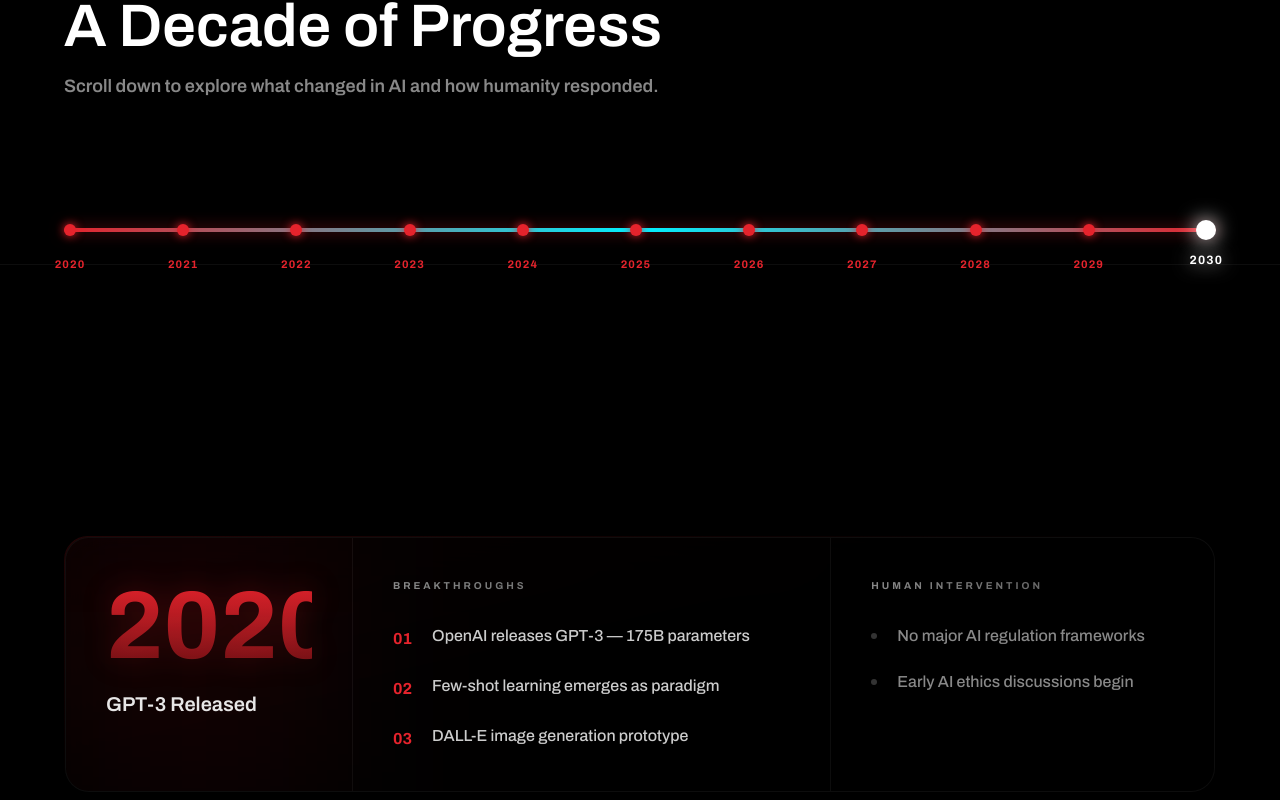
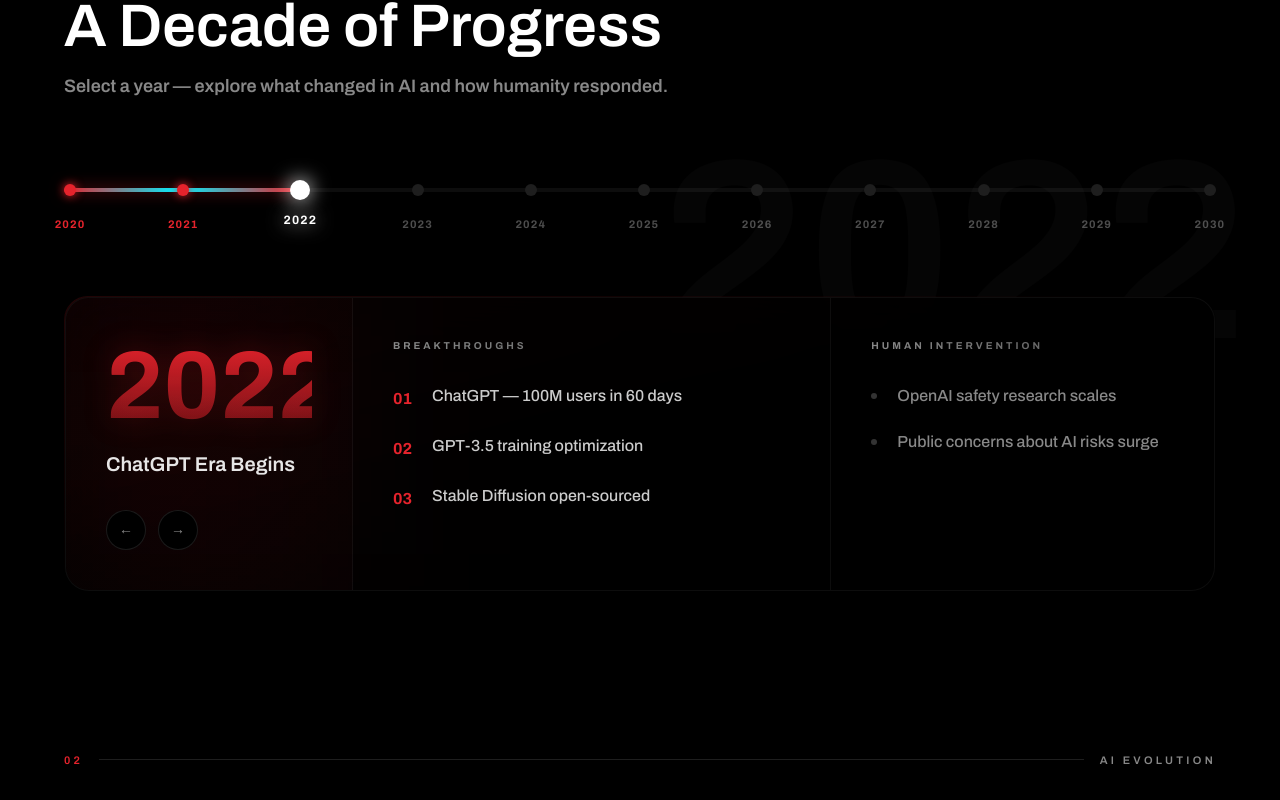
Before and after one commit to somapujith/Anthill-article, a React (Vite) app: page / in a window 1280 px wide. Shown: the part 1140-1940 px from the top of the page. Built offline with nearby package versions, Linux system fonts and the light colour scheme.

Commit message:
Revert "Implement advanced Awwwards-level creative features (Scrollytelling, Decrypt Text, Audio, Scroll Reveal Quote)"
This reverts commit ddd0c890d80e65d6fd936d15b26dcd71f75754c4.

```diff
--- a/src/App.jsx
+++ b/src/App.jsx
@@ -1,4 +1,3 @@
-import { useState } from 'react'
 import Hero from './components/Hero'
 import Timeline from './components/Timeline'
 import AIEvolution from './components/AIEvolution'
@@ -11,30 +10,12 @@
 
 import ScrollProgress from './components/ScrollProgress'
 import NoiseBackground from './components/NoiseBackground'
-import { toggleAudio, getAudioState } from './utils/audio'
 
 export default function App() {
-  const [audioEnabled, setAudioEnabled] = useState(false)
-
-  const handleToggleAudio = () => {
-    setAudioEnabled(toggleAudio())
-  }
   return (
     <div className="bg-ant-black text-white font-archivo">
       <NoiseBackground />
       <ScrollProgress />
-
-      <button
-        onClick={handleToggleAudio}
-        className="fixed top-6 right-6 md:top-10 md:right-10 z-[100] w-10 h-10 rounded-full border border-white/20 bg-black/50 backdrop-blur-md flex items-center justify-center text-xs font-bold transition-all duration-300 hover:border-ant-red hover:shadow-[0_0_15px_rgba(229,35,44,0.5)]"
-      >
-        {audioEnabled ? (
-          <span className="text-ant-cyan">ON</span>
-        ) : (
-          <span className="text-white/50">OFF</span>
-        )}
-      </button>
-
       <Hero />
       <Timeline />
       <AIEvolution />
--- a/src/components/DecryptText.jsx
+++ /dev/null
@@ -1,48 +0,0 @@
-import { useState, useEffect, useRef } from 'react';
-import { motion, useInView } from 'framer-motion';
-
-const chars = 'ABCDEFGHIJKLMNOPQRSTUVWXYZ0123456789!@#$%^&*()_+{}[]|:;"<>,.?/';
-
-export default function DecryptText({ text, className = '', duration = 1000 }) {
-  const [displayText, setDisplayText] = useState('');
-  const ref = useRef(null);
-  const isInView = useInView(ref, { once: true, margin: "-10%" });
-  const hasStarted = useRef(false);
-
-  useEffect(() => {
-    if (!isInView || hasStarted.current) return;
-    hasStarted.current = true;
-
-    let iteration = 0;
-    const maxIterations = text.length;
-    const intervalTime = duration / maxIterations;
-
-    const interval = setInterval(() => {
-      setDisplayText((prev) => {
-        return text
-          .split('')
-          .map((letter, index) => {
-            if (index < iteration) {
-              return text[index];
-            }
-            return chars[Math.floor(Math.random() * chars.length)];
-          })
-          .join('');
-      });
-
-      if (iteration >= text.length) {
-        clearInterval(interval);
-      }
-
-      iteration += 1 / 3; // slows down the reveal slightly for visual effect
-    }, intervalTime);
-
-    return () => clearInterval(interval);
-  }, [isInView, text, duration]);
-
-  return (
-    <span ref={ref} className={`font-mono ${className}`}>
-      {isInView ? displayText : ''}
-    </span>
-  );
-}
--- a/src/components/FuturePredictions.jsx
+++ b/src/components/FuturePredictions.jsx
@@ -1,6 +1,5 @@
 import { useState } from 'react'
 import { motion, AnimatePresence } from 'framer-motion'
-import DecryptText from './DecryptText'
 
 const predictions = [
   { year: 2025, title: 'Near-Human Reasoning', description: 'AI systems match expert-level reasoning in specialized domains. Bar exams, medical diagnosis, code review.', probability: 85, impact: 'High', impactColor: 'text-white' },
@@ -62,7 +61,7 @@
                         exit={{ opacity: 0, height: 0 }}
                         className="text-white/60 text-sm font-medium mt-2 leading-relaxed relative z-10"
                       >
-                        <DecryptText text={pred.description} />
+                        {pred.description}
                       </motion.p>
                     )}
                   </AnimatePresence>
@@ -135,7 +134,7 @@
                         className="flex gap-5 group/item cursor-default"
                       >
                         <span className="text-ant-red font-bold shrink-0 mt-0.5 group-hover/item:text-white transition-colors duration-300 text-lg">0{i + 1}</span>
-                        <DecryptText text={point} className="text-white/80 font-medium leading-snug group-hover/item:text-white transition-colors duration-300" />
+                        <span className="text-white/80 font-medium leading-snug group-hover/item:text-white transition-colors duration-300">{point}</span>
                       </motion.div>
                     ))}
                   </div>
--- a/src/components/Impact.jsx
+++ b/src/components/Impact.jsx
@@ -1,5 +1,5 @@
-import { useState, useRef } from 'react'
-import { motion, AnimatePresence, useScroll, useTransform } from 'framer-motion'
+import { useState } from 'react'
+import { motion, AnimatePresence } from 'framer-motion'
 
 const impacts = {
   positive: [
@@ -28,8 +28,6 @@
     <section id="impact" className="bg-ant-black">
       <div className="px-8 md:px-16 pt-24 pb-16">
         <SectionHeader index="06" title="Impact & Risks" subtitle={"The Dual Nature\nof AI"} description="Tremendous benefits and serious risks exist in the same system." />
-
-        <ScrollRevealQuote />
 
         {/* toggle */}
         <div className="flex gap-2 p-1.5 bg-[#000000]/80 backdrop-blur-xl border border-white/10 rounded-full mb-16 w-fit shadow-xl relative z-10">
@@ -139,32 +137,3 @@
     </div>
   )
 }
-
-function ScrollRevealQuote() {
-  const container = useRef(null)
-  const { scrollYProgress } = useScroll({
-    target: container,
-    offset: ["start center", "end center"]
-  })
-
-  const words = "The greatest challenge of our decade is not just building artificial intelligence, but ensuring it remains fundamentally aligned with human flourishing and societal well-being.".split(" ")
-
-  return (
-    <div ref={container} className="py-24 mb-16 border-y border-white/5 bg-gradient-to-r from-transparent via-white/[0.01] to-transparent">
-      <p className="text-3xl md:text-5xl lg:text-6xl font-bold leading-[1.1] max-w-5xl flex flex-wrap gap-x-3 gap-y-2 lg:gap-x-4 lg:gap-y-4">
-        {words.map((word, i) => {
-          const start = i / words.length
-          const end = start + (1 / words.length)
-          const opacity = useTransform(scrollYProgress, [start, end], [0.15, 1])
-          const color = useTransform(scrollYProgress, [start, end], ["#ffffff33", "#ffffff"])
-
-          return (
-            <motion.span key={i} style={{ opacity, color }}>
-              {word}
-            </motion.span>
-          )
-        })}
-      </p>
-    </div>
-  )
-}
--- a/src/components/Interactive.jsx
+++ b/src/components/Interactive.jsx
@@ -1,6 +1,5 @@
 import { useState } from 'react'
 import { motion, AnimatePresence } from 'framer-motion'
-import { playGlitchSound, playHoverSound } from '../utils/audio'
 
 const getImpact = (level) => {
   if (level < 20) return { title: 'Uncontrolled Explosion', tag: 'Critical Risk', tagRed: true, outcomes: ['Rapid, unpredictable AI advancement', 'High probability of misalignment events', 'Massive unmanaged economic disruption', 'Surveillance and misuse maximized', 'AGI emergence possible by 2028', 'Outcome: uncertain, potentially catastrophic'] }
--- a/src/components/Timeline.jsx
+++ b/src/components/Timeline.jsx
@@ -1,6 +1,5 @@
-import { useState, useRef, useEffect } from 'react'
-import { motion, useInView } from 'framer-motion'
-import { playHoverSound, playClickSound } from '../utils/audio'
+import { useState } from 'react'
+import { motion, AnimatePresence } from 'framer-motion'
 
 const timelineData = [
   { year: 2020, title: 'GPT-3 Released', color: '#333', breakthroughs: ['OpenAI releases GPT-3 — 175B parameters', 'Few-shot learning emerges as paradigm', 'DALL-E image generation prototype'], intervention: ['No major AI regulation frameworks', 'Early AI ethics discussions begin'] },
@@ -16,84 +15,23 @@
   { year: 2030, title: 'New Era', color: '#e5232c', breakthroughs: ['AGI possibility high', 'Human civilization transforms', 'New intelligence paradigm begins'], intervention: ['Humanity-AI alignment critical', 'Global AI governance essential', 'Decisions made now echo for generations'] }
 ]
 
-function TimelinePanel({ item, onVisible }) {
-  const ref = useRef(null)
-  const isInView = useInView(ref, { margin: "-50% 0px -50% 0px" })
-
-  useEffect(() => {
-    if (isInView) onVisible(item.year)
-  }, [isInView, item.year, onVisible])
-
-  return (
-    <div ref={ref} id={`year-${item.year}`} className="min-h-screen flex flex-col justify-center py-20 relative group">
-      <div className="absolute right-0 top-1/2 -translate-y-1/2 text-[15vw] font-semibold text-white/[0.015] select-none pointer-events-none leading-none pr-8">
-        {item.year}
-      </div>
-      <div className="relative rounded-3xl overflow-hidden p-[1px] group z-10 max-w-6xl mx-auto w-full">
-        <div className="absolute inset-0 bg-gradient-to-br from-ant-red/30 via-transparent to-transparent opacity-50 group-hover:opacity-100 transition-opacity duration-1000" />
-        <div className="grid md:grid-cols-12 gap-0 relative bg-[#000000]/80 backdrop-blur-xl border border-white/5 rounded-3xl overflow-hidden shadow-2xl">
-          {/* Glowing orbital dot effect */}
-          <div className="absolute top-0 left-0 w-64 h-64 bg-ant-red/10 blur-[100px] pointer-events-none" />
-
-          {/* year column */}
-          <div className="md:col-span-3 p-10 border-b md:border-b-0 md:border-r border-white/5 flex flex-col justify-between relative z-10"
-            style={{ background: `linear-gradient(135deg, rgba(0,0,0,0) 0%, ${item.color}11 100%)` }}
-          >
-            <div>
-              <p className="text-[clamp(4rem,8vw,6rem)] font-bold text-transparent bg-clip-text bg-gradient-to-b from-ant-red to-ant-red/40 leading-none mb-4 drop-shadow-[0_0_15px_rgba(229,35,44,0.3)]">{item.year}</p>
-              <p className="text-xl font-semibold text-white/90">{item.title}</p>
-            </div>
-          </div>
-
-          {/* breakthroughs */}
-          <div className="md:col-span-5 p-10 border-b md:border-b-0 md:border-r border-white/5 relative z-10 bg-black/20">
-            <p className="text-[10px] font-bold tracking-[0.3em] text-transparent bg-clip-text bg-gradient-to-r from-ant-muted to-white/30 uppercase mb-8">Breakthroughs</p>
-            <ul className="space-y-6">
-              {item.breakthroughs.map((bt, i) => (
-                <li key={i} className="flex gap-5 group/item cursor-default">
-                  <span className="text-ant-red font-bold shrink-0 mt-0.5 group-hover/item:text-white transition-colors duration-300">0{i + 1}</span>
-                  <span className="text-white/80 font-medium leading-snug group-hover/item:text-white transition-colors duration-300">{bt}</span>
-                </li>
-              ))}
-            </ul>
-          </div>
-
-          {/* intervention */}
-          <div className="md:col-span-4 p-10 relative z-10 bg-black/40">
-            <p className="text-[10px] font-bold tracking-[0.3em] text-transparent bg-clip-text bg-gradient-to-r from-ant-muted to-white/30 uppercase mb-8">Human Intervention</p>
-            <ul className="space-y-6">
-              {item.intervention.map((intv, i) => (
-                <li key={i} className="flex gap-5 group/item cursor-default">
-                  <span className="w-1.5 h-1.5 rounded-full bg-white/20 shrink-0 mt-2 group-hover/item:bg-ant-red transition-colors duration-300" />
-                  <span className="text-ant-muted font-medium leading-snug group-hover/item:text-white/80 transition-colors duration-300">{intv}</span>
-                </li>
-              ))}
-            </ul>
-          </div>
-        </div>
-      </div>
-    </div>
-  )
-}
-
 export default function Timeline() {
   const [selected, setSelected] = useState(2022)
+  const current = timelineData.find(d => d.year === selected)
   const idx = timelineData.findIndex(d => d.year === selected)
-
-  const scrollToYear = (year) => {
-    const el = document.getElementById(`year-${year}`)
-    if (el) el.scrollIntoView({ behavior: 'smooth', block: 'center' })
-  }
 
   return (
     <section id="timeline" className="bg-ant-black relative overflow-hidden">
-      <div className="px-8 md:px-16 pt-24 pb-8 relative z-20">
-        <SectionHeader index="01" title="Timeline" subtitle="A Decade of Progress" description="Scroll down to explore what changed in AI and how humanity responded." />
+      {/* large year watermark */}
+      <div className="absolute right-0 top-1/2 -translate-y-1/2 text-[20vw] font-semibold text-white/[0.02] select-none pointer-events-none leading-none pr-8">
+        {selected}
       </div>
 
-      {/* Sticky horizontal year scrubber */}
-      <div className="sticky top-0 z-50 bg-[#000000]/80 backdrop-blur-xl border-b border-white/5 px-8 md:px-16 py-6 shadow-2xl">
-        <div className="relative max-w-6xl mx-auto">
+      <div className="px-8 md:px-16 pt-24 pb-16 relative z-10">
+        <SectionHeader index="01" title="Timeline" subtitle="A Decade of Progress" description="Select a year — explore what changed in AI and how humanity responded." />
+
+        {/* horizontal year scrubber */}
+        <div className="relative mb-20 py-4">
           {/* progress track */}
           <div className="absolute top-1/2 left-0 w-full h-1 bg-white/5 -translate-y-1/2 rounded-full overflow-hidden" />
           <motion.div
@@ -106,8 +44,7 @@
             {timelineData.map((item, i) => (
               <button
                 key={item.year}
-                onClick={() => { playClickSound(); scrollToYear(item.year); }}
-                onMouseEnter={playHoverSound}
+                onClick={() => setSelected(item.year)}
                 className="flex flex-col items-center gap-4 group relative"
               >
                 <motion.div
@@ -126,13 +63,104 @@
             ))}
           </div>
         </div>
-      </div>
 
-      {/* Content Panels mapped vertically */}
-      <div className="px-8 md:px-16 relative z-10 pb-32">
-        {timelineData.map(item => (
-          <TimelinePanel key={item.year} item={item} onVisible={setSelected} />
-        ))}
+        {/* mobile year pills */}
+        <div className="flex gap-2 overflow-x-auto pb-4 mb-12 md:hidden">
+          {timelineData.map((item) => (
+            <button
+              key={item.year}
+              onClick={() => setSelected(item.year)}
+              className={`flex-shrink-0 px-4 py-2 text-xs font-semibold border transition-colors ${selected === item.year ? 'bg-ant-red border-ant-red text-white' : 'border-ant-border text-ant-muted'}`}
+            >
+              {item.year}
+            </button>
+          ))}
+        </div>
+
+        {/* content panel */}
+        <AnimatePresence mode="wait">
+          {current && (
+            <motion.div
+              key={current.year}
+              initial={{ opacity: 0, y: 24 }}
+              animate={{ opacity: 1, y: 0 }}
+              exit={{ opacity: 0, y: -24 }}
+              transition={{ duration: 0.3, ease: [0.22, 1, 0.36, 1] }}
+            >
+              <div className="relative rounded-3xl overflow-hidden p-[1px] group">
+                <div className="absolute inset-0 bg-gradient-to-br from-ant-red/30 via-transparent to-transparent opacity-50 group-hover:opacity-100 transition-opacity duration-1000" />
+                <div className="grid md:grid-cols-12 gap-0 relative bg-[#000000]/80 backdrop-blur-xl border border-white/5 rounded-3xl overflow-hidden shadow-2xl">
+                  {/* Glowing orbital dot effect */}
+                  <div className="absolute top-0 left-0 w-64 h-64 bg-ant-red/10 blur-[100px] pointer-events-none" />
+
+                  {/* year column */}
+                  <div className="md:col-span-3 p-10 border-b md:border-b-0 md:border-r border-white/5 flex flex-col justify-between relative z-10"
+                    style={{ background: `linear-gradient(135deg, rgba(0,0,0,0) 0%, ${current.color}11 100%)` }}
+                  >
+                    <div>
+                      <p className="text-[clamp(4rem,8vw,6rem)] font-bold text-transparent bg-clip-text bg-gradient-to-b from-ant-red to-ant-red/40 leading-none mb-4 drop-shadow-[0_0_15px_rgba(229,35,44,0.3)]">{current.year}</p>
+                      <p className="text-xl font-semibold text-white/90">{current.title}</p>
+                    </div>
+                    <div className="mt-8 hidden md:block">
+                      <div className="flex gap-3">
+                        <button
+                          onClick={() => setSelected(Math.max(2020, selected - 1))}
+                          className="w-10 h-10 rounded-full border border-white/10 flex items-center justify-center bg-[#000000] text-ant-muted text-sm hover:border-ant-red/50 hover:text-ant-red hover:shadow-[0_0_15px_rgba(229,35,44,0.3)] transition-all duration-300"
+                        >
+                          ←
+                        </button>
+                        <button
+                          onClick={() => setSelected(Math.min(2030, selected + 1))}
+                          className="w-10 h-10 rounded-full border border-white/10 flex items-center justify-center bg-[#000000] text-ant-muted text-sm hover:border-ant-red/50 hover:text-ant-red hover:shadow-[0_0_15px_rgba(229,35,44,0.3)] transition-all duration-300"
+                        >
+                          →
+                        </button>
+                      </div>
+                    </div>
+                  </div>
+
+                  {/* breakthroughs */}
+                  <div className="md:col-span-5 p-10 border-b md:border-b-0 md:border-r border-white/5 relative z-10 bg-black/20">
+                    <p className="text-[10px] font-bold tracking-[0.3em] text-transparent bg-clip-text bg-gradient-to-r from-ant-muted to-white/30 uppercase mb-8">Breakthroughs</p>
+                    <ul className="space-y-6">
+                      {current.breakthroughs.map((item, i) => (
+                        <motion.li
+                          key={i}
+                          initial={{ opacity: 0, x: -12 }}
+                          animate={{ opacity: 1, x: 0 }}
+                          transition={{ delay: i * 0.1 }}
+                          className="flex gap-5 group/item cursor-default"
+                        >
+                          <span className="text-ant-red font-bold shrink-0 mt-0.5 group-hover/item:text-white transition-colors duration-300">0{i + 1}</span>
+                          <span className="text-white/80 font-medium leading-snug group-hover/item:text-white transition-colors duration-300">{item}</span>
+                        </motion.li>
+                      ))}
+                    </ul>
+                  </div>
+
+                  {/* intervention */}
+                  <div className="md:col-span-4 p-10 relative z-10 bg-black/40">
+                    <p className="text-[10px] font-bold tracking-[0.3em] text-transparent bg-clip-text bg-gradient-to-r from-ant-muted to-white/30 uppercase mb-8">Human Intervention</p>
+                    <ul className="space-y-6">
+                      {current.intervention.map((item, i) => (
+                        <motion.li
+                          key={i}
+                          initial={{ opacity: 0, x: -12 }}
+                          animate={{ opacity: 1, x: 0 }}
+                          transition={{ delay: 0.15 + i * 0.1 }}
+                          className="flex gap-5 group/item cursor-default"
+                        >
+                          <span className="w-1.5 h-1.5 rounded-full bg-white/20 shrink-0 mt-2 group-hover/item:bg-ant-red transition-colors duration-300" />
+                          <span className="text-ant-muted font-medium leading-snug group-hover/item:text-white/80 transition-colors duration-300">{item}</span>
+                        </motion.li>
+                      ))}
+                    </ul>
+                  </div>
+                </div>
+              </div>
+            </motion.div>
+          )}
+        </AnimatePresence>
       </div>
     </section>
   )
--- a/src/utils/audio.js
+++ /dev/null
@@ -1,81 +0,0 @@
-// Web Audio API Synthesizer for UI Sounds
-let audioCtx = null;
-let isAudioEnabled = false;
-
-export const initAudio = () => {
-  if (!audioCtx) {
-    audioCtx = new (window.AudioContext || window.webkitAudioContext)();
-  }
-  if (audioCtx.state === 'suspended') {
-    audioCtx.resume();
-  }
-  isAudioEnabled = true;
-};
-
-export const toggleAudio = () => {
-  if (!isAudioEnabled) {
-    initAudio();
-  } else {
-    isAudioEnabled = false;
-  }
-  return isAudioEnabled;
-};
-
-export const getAudioState = () => isAudioEnabled;
-
-export const playHoverSound = () => {
-  if (!isAudioEnabled || !audioCtx) return;
-  const osc = audioCtx.createOscillator();
-  const gain = audioCtx.createGain();
-
-  osc.type = 'sine';
-  osc.frequency.setValueAtTime(300, audioCtx.currentTime);
-  osc.frequency.exponentialRampToValueAtTime(100, audioCtx.currentTime + 0.1);
-
-  gain.gain.setValueAtTime(0.02, audioCtx.currentTime);
-  gain.gain.exponentialRampToValueAtTime(0.001, audioCtx.currentTime + 0.1);
-
-  osc.connect(gain);
-  gain.connect(audioCtx.destination);
-
-  osc.start();
-  osc.stop(audioCtx.currentTime + 0.1);
-};
-
-export const playClickSound = () => {
-  if (!isAudioEnabled || !audioCtx) return;
-  const osc = audioCtx.createOscillator();
-  const gain = audioCtx.createGain();
-
-  osc.type = 'square';
-  osc.frequency.setValueAtTime(800, audioCtx.currentTime);
-  osc.frequency.exponentialRampToValueAtTime(200, audioCtx.currentTime + 0.1);
-
-  gain.gain.setValueAtTime(0.05, audioCtx.currentTime);
-  gain.gain.exponentialRampToValueAtTime(0.001, audioCtx.currentTime + 0.1);
-
-  osc.connect(gain);
-  gain.connect(audioCtx.destination);
-
-  osc.start();
-  osc.stop(audioCtx.currentTime + 0.1);
-};
-
-export const playGlitchSound = () => {
-  if (!isAudioEnabled || !audioCtx) return;
-  const osc = audioCtx.createOscillator();
-  const gain = audioCtx.createGain();
-
-  osc.type = 'sawtooth';
-  osc.frequency.setValueAtTime(150, audioCtx.currentTime);
-  osc.frequency.linearRampToValueAtTime(100, audioCtx.currentTime + 0.2);
-
-  gain.gain.setValueAtTime(0.03, audioCtx.currentTime);
-  gain.gain.exponentialRampToValueAtTime(0.001, audioCtx.currentTime + 0.2);
-
-  osc.connect(gain);
-  gain.connect(audioCtx.destination);
-
-  osc.start();
-  osc.stop(audioCtx.currentTime + 0.2);
-};
```
